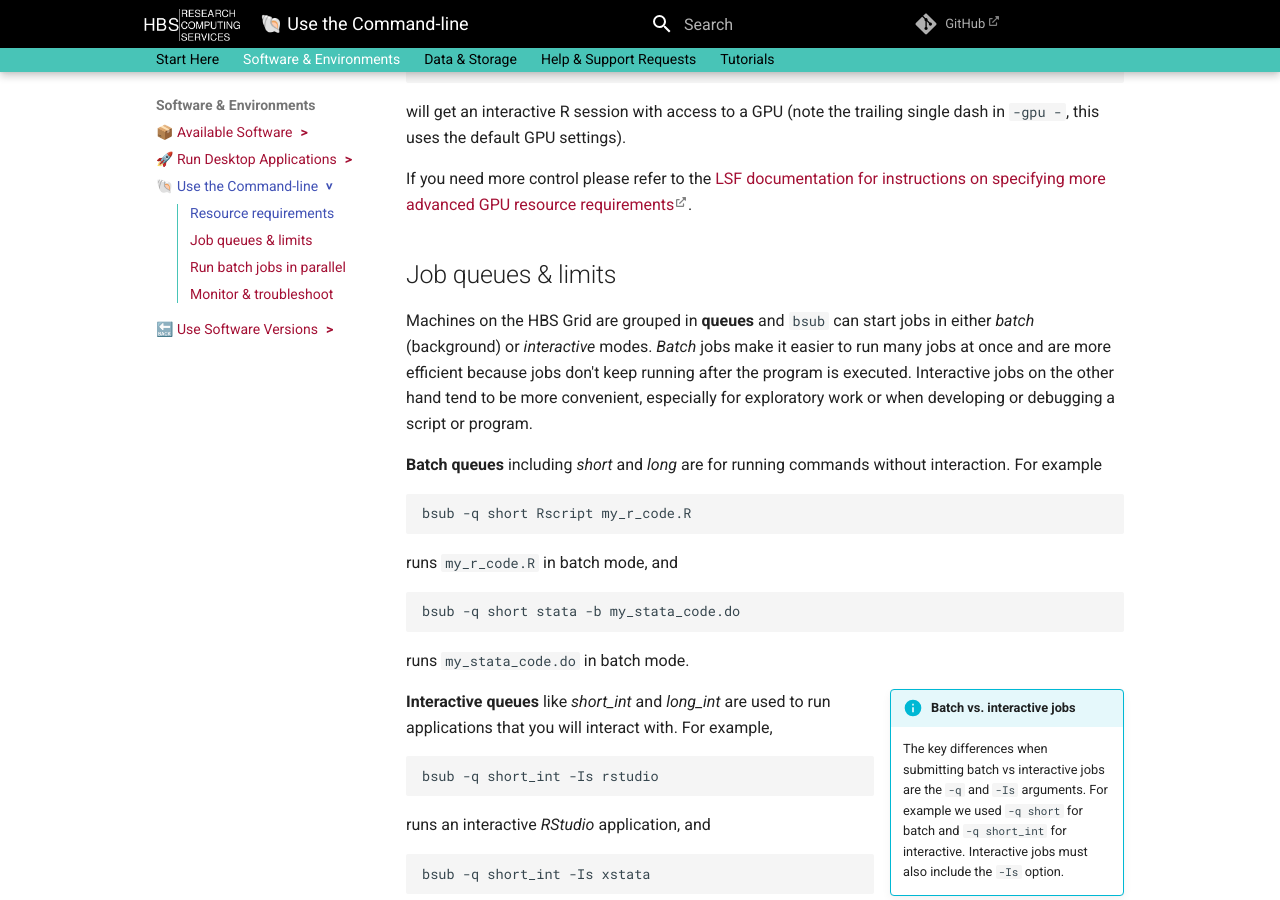
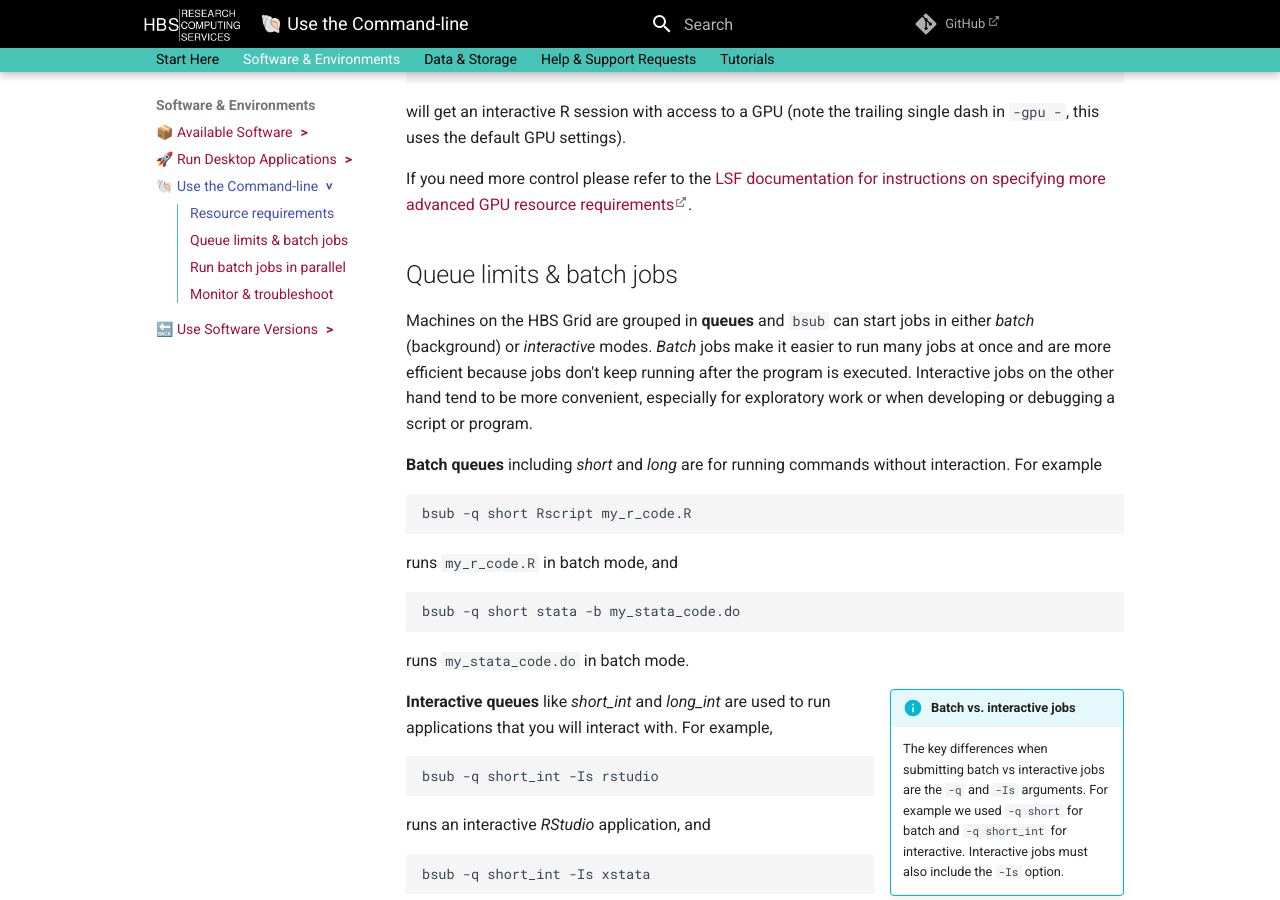
Before and after one commit to hbs-rcs/hbsgrid-docs, an MkDocs documentation site: the page built from docs/commandline.md, in a window 1280 px wide and 900 px high, scrolled down 1764 px. Built offline with MkDocs 1.6.1 and Material for MkDocs 9.7.7, drawn with Linux system fonts in a browser that asks for light colours; comment, search, counter and statistics services are not loaded.

Commit message:
better batch jobs section header

```diff
--- a/docs/commandline.md
+++ b/docs/commandline.md
@@ -96,7 +96,7 @@ If you need more control please refer to the [LSF documentation for instructions
 on specifying more advanced GPU resource requirements](https://www.ibm.com/docs/en/spectrum-lsf/10.1.0?topic=jobs-submitting-that-require-gpu-resources).
 
 
-## Job queues & limits
+## Queue limits & batch jobs {#job-queues-limits}
 
 Machines on the HBS Grid are grouped in **queues** and `bsub` can start jobs in either
 *batch* (background) or *interactive* modes. *Batch* jobs make it easier to run
```
